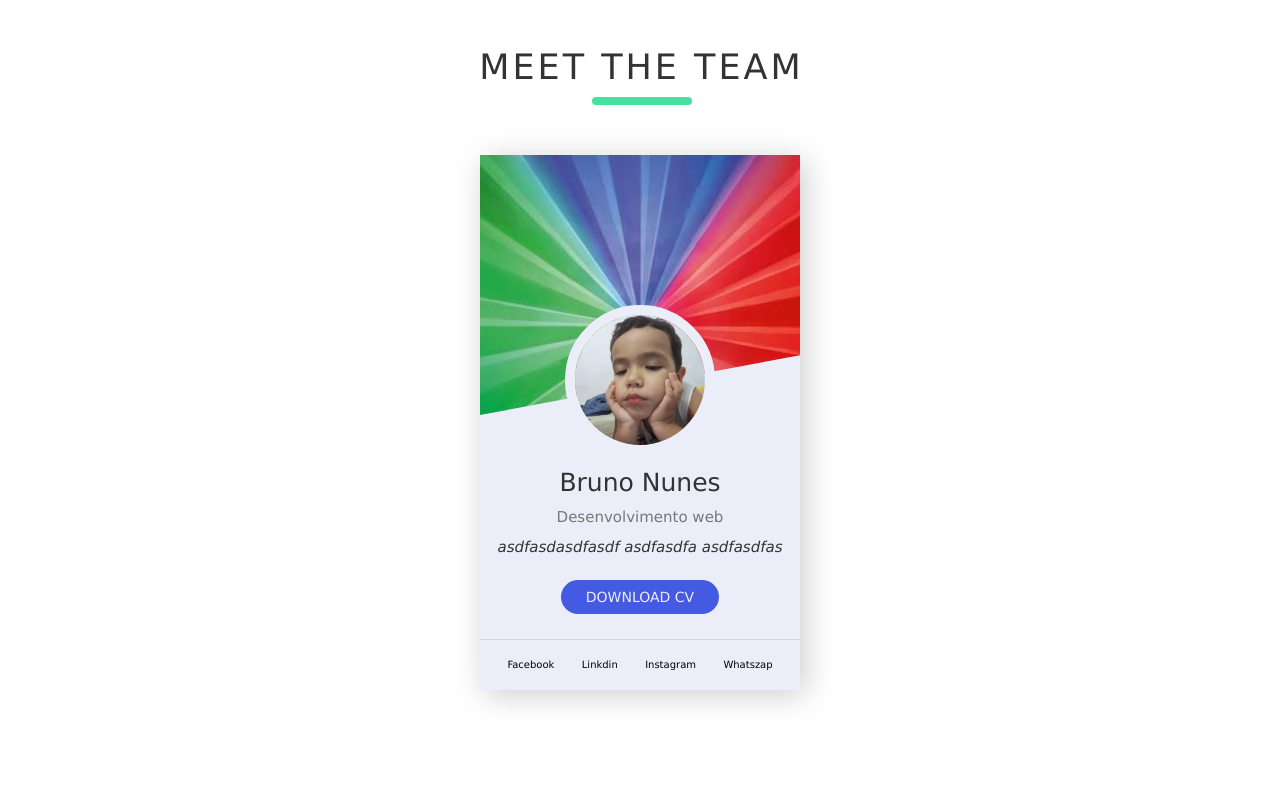
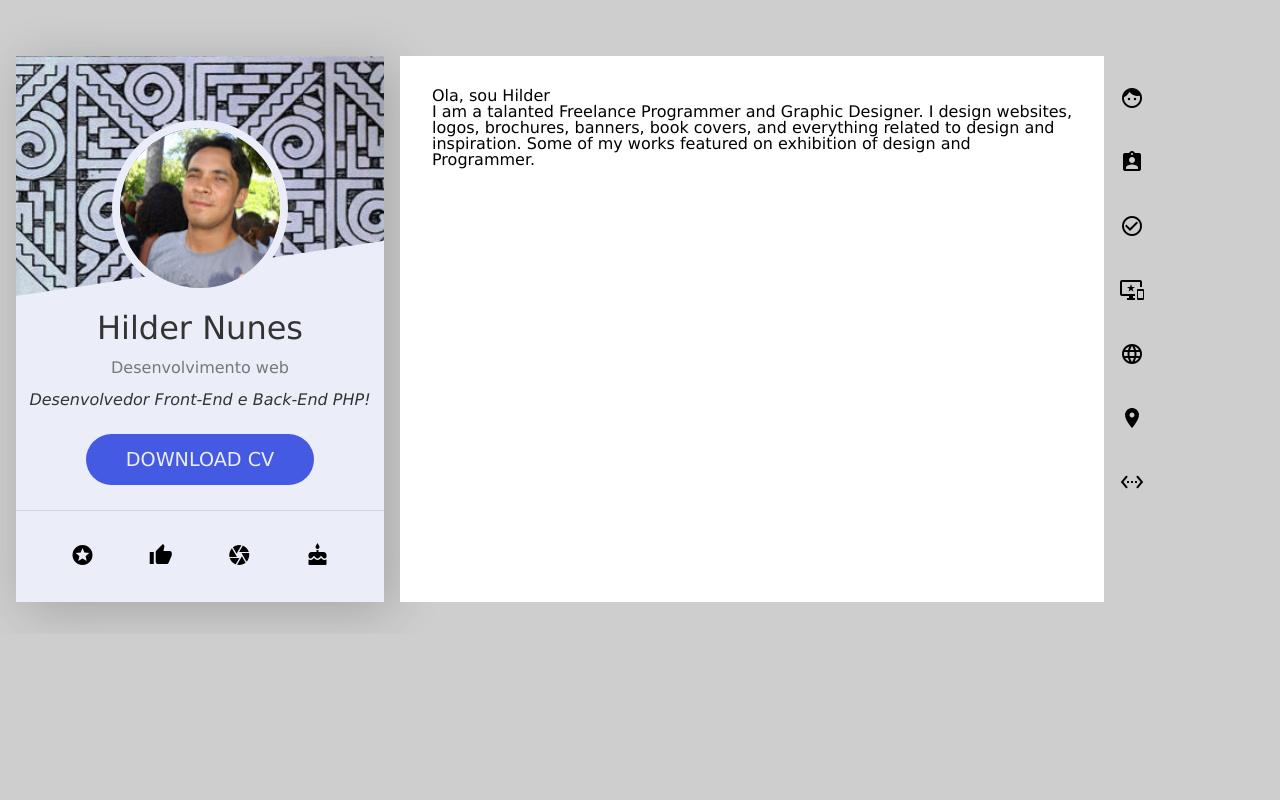
Before and after one commit to hsnunes/hsnunes.github.io, a PHP site: page / in a window 1280 px wide. Run offline with PHP 8.4, Linux system fonts and the light colour scheme.

Commit message:
mais layouts

```diff
--- a/css/style.css
+++ b/css/card.css
@@ -1,30 +1,31 @@
-* {
+/* * {
     margin: 0;
     padding: 0;
     box-sizing: border-box;
-}
+} */
 
 html {
-    font-size: 10px;
+    font-size: 16px;
     font-family: Verdana, Geneva, Tahoma, sans-serif;
 }
 
-body,html {
+/* body,html {
     height: 100vh;
     overflow: hidden;
-}
+} */
 
 a {
     text-decoration: none;
     color: #fff;
 }
 
-section {
-    padding: 5rem 0 0;
-    background: #fff;
-}
+/* section {
+    height: 100vh;
+    padding: 2rem 0 0;
+    background: rgb(201, 174, 25);
+} */
 
-.heading {
+/* .heading {
     text-transform: uppercase;
     font-size: 3.5rem;
     letter-spacing: 3px;
@@ -33,6 +34,7 @@
     text-align: center;
     color: #333;
     position: relative;
+    display: none;
 }
 
 .heading:after {
@@ -45,7 +47,7 @@
     left: 50%;
     transform: translateX(-50%);
     border-radius: 2rem;
-}
+} */
 
 .card-wrapper {
     display: flex;
@@ -55,49 +57,49 @@
 }
 
 .card {
-    width: 32rem;
+    width: 100%;
     background-color: #ebeef8;
     display: flex;
     flex-direction: column;
     align-items: center;
     justify-content: center;
-    margin: 2rem 0;
+    /* margin: 2rem 0; */
     box-shadow: .5rem .5rem 3rem rgba(0, 0, 0, 0.2);
 }
 
 .card .card-img {
     width: 100%;
-    height: 26rem;
+    height: 15rem;
     object-fit: cover;
     -webkit-clip-path: polygon(0 0, 100% 0, 100% 77%, 0% 100%);
     clip-path: polygon(0 0, 100% 0, 100% 77%, 0% 100%);
 }
 
 .card .profile-img {
-    width: 15rem;
-    height: 15rem;
+    width: 10rem;
+    height: 10rem;
     object-fit: cover;
     border-radius: 50%;
     margin-top: -11rem;
     z-index: 999;
-    border: 1rem solid #ebeef8;
+    border: .5rem solid #ebeef8;
 }
 
 .card h1 {
-    font-size: 2.5rem;
+    font-size: 2rem;
     color: #333;
-    margin: 1.5rem 0;
+    margin: 1rem 0;
 }
 
 .job-title {
     color: #777;
-    font-size: 1.5rem;
+    font-size: 1rem;
     font-weight: 300;
 }
 
 .about {
-    font-size: 1.5rem;
-    margin: 1.5rem 0;
+    font-size: 1rem;
+    margin: 1rem 0;
     font-style: italic;
     text-align: center;
     color: #333;
@@ -107,10 +109,10 @@
     padding: 1rem 2.5rem;
     background-color: #445ae3;
     border-radius: 2rem;
-    margin: 1rem 0;
+    margin: .6rem 0;
     text-transform: uppercase;
     color: #eee;
-    font-size: 1.4rem;
+    font-size: 1.2rem;
     transition: all .5s;
     cursor: pointer;
 }
@@ -131,11 +133,11 @@
     display: flex;
     justify-content: space-evenly;
     padding: 2rem 0;
-    margin-top: 1.5rem;
-    border-top: 1.5rem;
+    margin-top: 1rem;
+    border-top: 1rem;
     border-top: 1px solid rgba(0, 0, 0, 0.1);
 }
 
 .social-media 1 {
-    font-size: 3rem;
+    font-size: 2rem;
 }
--- /dev/null
+++ b/css/estilo.css
@@ -0,0 +1,32 @@
+* { padding: 0; margin: 0; }
+body { background-color: #cecece; }
+
+#tpl {
+    display: grid;
+    grid-gap: 1rem;
+    grid-template-areas: "header header header" "aside content nav";
+    grid-template-rows: 5vh auto;
+    grid-template-columns: 30vw 55vw 15vw;
+    overflow: hidden;
+}
+
+.topnav { grid-area: header; }
+.profile { grid-area: aside;background-color: #ccc;margin-left: 1rem; }
+.content {
+    grid-area: content;
+    background-color: #fff;
+    padding: 2rem;
+}
+.menu {
+    grid-area: nav;
+    font-size: 4rem;
+}
+.rodape { grid-area: footer; }
+
+/* Criando Breakpoint */
+/* @media screen and (max-width: 768px){
+    #tpl {
+        grid-template-areas: "header" "profile" "aside" "footer";
+    }
+    .main-nav { grid-area: header; margin-bottom: 10px; }
+} */
--- a/index.html
+++ b/index.html
@@ -5,30 +5,53 @@
     <meta name="viewport" content="width=device-width, initial-scale=1.0">
     <meta http-equiv="X-UA-Compatible" content="ie=edge">
     <title>Ambiente de Estruturas HTML</title>
+    <link href="https://fonts.googleapis.com/icon?family=Material+Icons"
+      rel="stylesheet">
     <link rel="stylesheet" href="css/reset.css">
-    <link rel="stylesheet" href="css/style.css">
+    <link rel="stylesheet" href="css/estilo.css">
+    <link rel="stylesheet" href="css/card.css">
 </head>
 <body>
-    <section>
-        <div class="container">
-            <h1 class="heading">Meet the Team</h1>
+    <section id="tpl">
+        <header class="topnav"></header>
+        <aside class="profile">
             <div class="card-wrapper">
                 <div class="card">
                     <img class="card-img" src="img/bg2.jpg" alt="Background Template">
                     <img class="profile-img" src="img/profile.jpg" alt="Imagem Pessoal">
-                    <h1 class="name">Bruno Nunes</h1>
+                    <h1 class="name">Hilder Nunes</h1>
                     <p class="job-title">Desenvolvimento web</p>
-                    <p class="about">asdfasdasdfasdf asdfasdfa asdfasdfas</p>
+                    <p class="about">
+                        Desenvolvedor Front-End e Back-End PHP!
+                    </p>
                     <a class="btn" href="#">Download CV</a>
                     <ul class="social-media">
-                        <li class="item-face">Facebook</li>
-                        <li class="item-linkdin">Linkdin</li>
-                        <li class="item-instagram">Instagram</li>
-                        <li class="item-whatszap">Whatszap</li>
+                        <li class="item-face"><i class="material-icons">stars</i></li>
+                        <li class="item-linkdin"><i class="material-icons">thumb_up</i></li>
+                        <li class="item-instagram"><i class="material-icons">camera</i></li>
+                        <li class="item-whatszap"><i class="material-icons">cake</i></li>
                     </ul>
                 </div>
             </div>
-        </div>
+        </aside>
+        <article class="content">
+            <h1>Ola, sou Hilder</h1>
+            <p>
+                I am a talanted Freelance Programmer and Graphic Designer. I design websites, logos, brochures, banners, book covers, and everything related to design and inspiration. Some of my works featured on exhibition of design and Programmer.
+            </p>
+        </article>
+        <nav class="menu">
+            <ul>
+                <li><i class="material-icons md-48">face</i></li>
+                <li><i class="material-icons">assignment_ind</i></li>
+                <li><i class="material-icons">check_circle_outline</i></li>
+                <li><i class="material-icons">important_devices</i></li>
+                <li><i class="material-icons">language</i></li>
+                <li><i class="material-icons">room</i></li>
+                <li><i class="material-icons">settings_ethernet</i></li>
+            </ul>
+        </nav>
+        <footer class="rodape"></footer>
     </section>
 
     <script src="js/scripts.js"></script>
```
Also changed, not shown: card.html (added, +36 -0 lines), css/estiloLayGridinit.css (added, +36 -0 lines), css/grid2.css (added, +21 -0 lines), grid2.html (added, +22 -0 lines), layGridInit.html (added, +19 -0 lines), img/background.jpg (deleted), img/bg1.jpg (deleted), img/bg2.jpg, img/bg3.jpg (deleted), img/bg4.jpg (deleted), img/profile-.jpg (deleted), img/profile.jpg.
